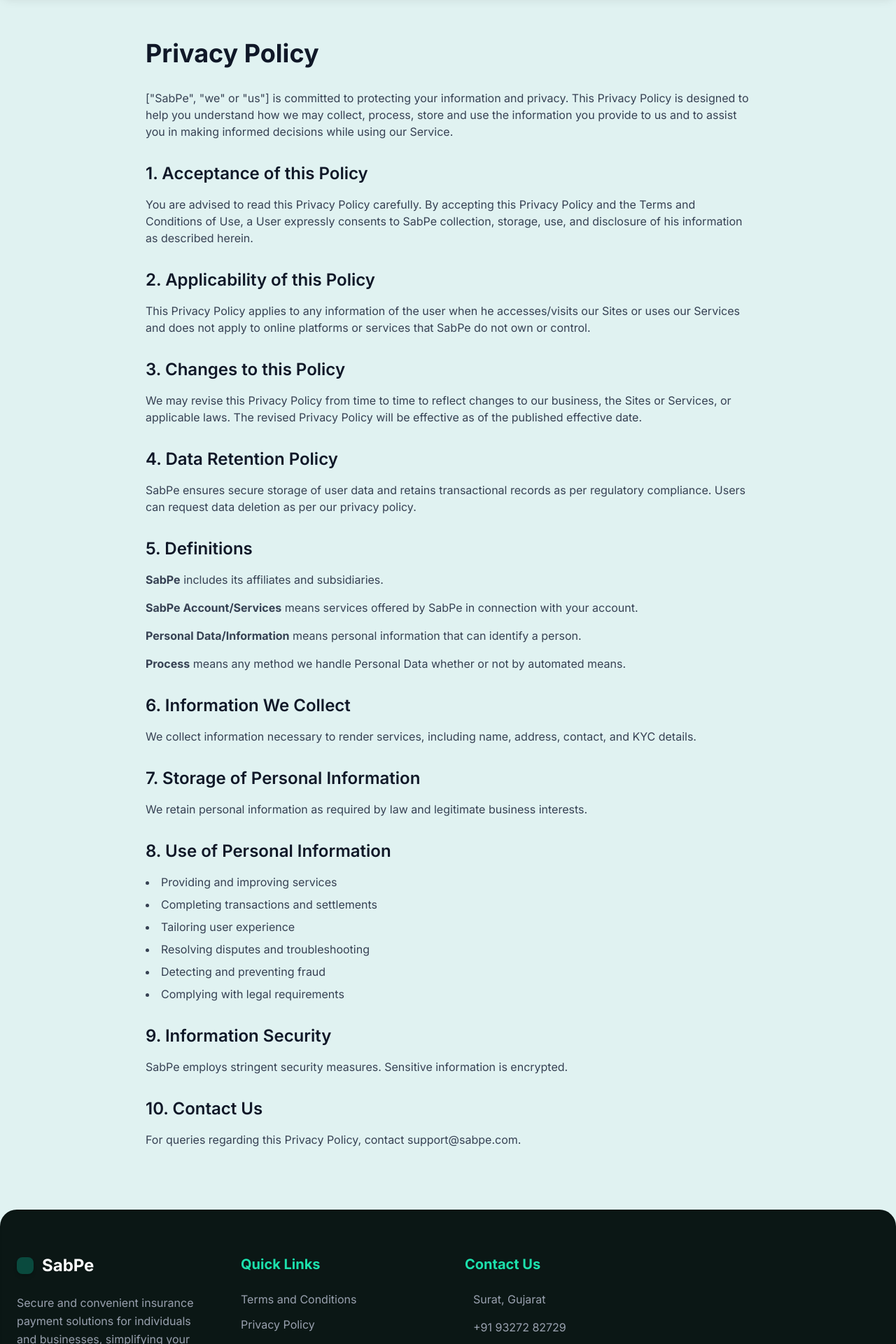
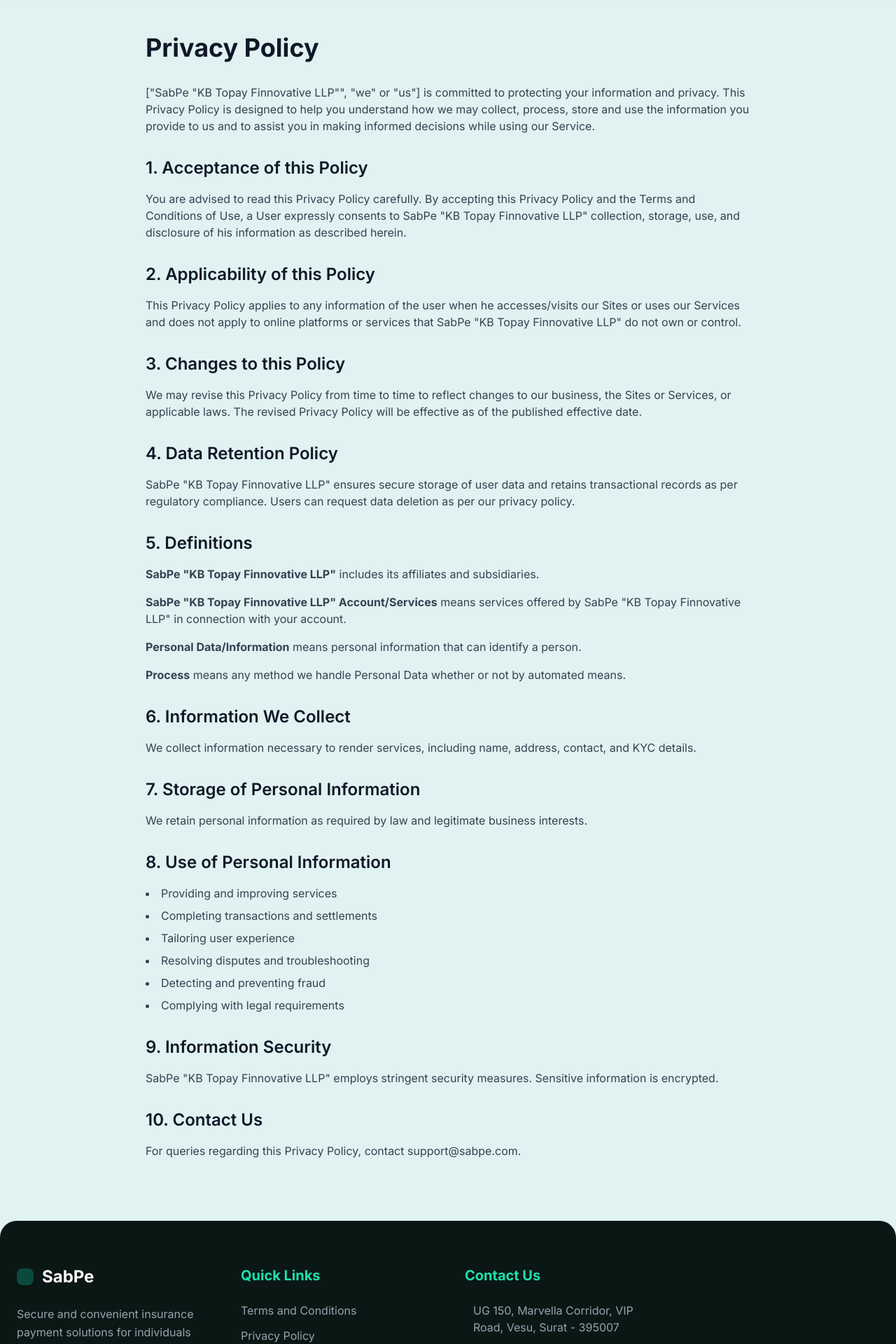
Before and after one commit to ParasUpadhayay-Clickpe/insurance-sabpe, a Next.js app: page /privacy-policy in a window 1280 px wide. Shown: the part 80-2000 px from the top of the page at 70% size. Built offline with nearby package versions, Linux system fonts and the light colour scheme.

Commit message:
update address and image

```diff
--- a/src/app/layout.tsx
+++ b/src/app/layout.tsx
@@ -46,8 +46,6 @@
               <Link href="/#about-us" className="font-medium text-gray-700 hover:text-primary transition duration-300">About Us</Link>
               <Link href="/#contact-us" className="font-medium text-gray-700 hover:text-primary transition duration-300">Contact</Link>
               <Link href="/pay-premium" className="font-medium text-gray-700 hover:text-primary transition duration-300">Pay Premium</Link>
-              <a href="https://SabPe.in/login.php" className="font-medium text-gray-700 hover:text-primary transition duration-300 ml-auto">Login</a>
-              <a href="https://SabPe.in/register.php" className="bg-primary text-white px-6 py-2 rounded-md font-bold hover:bg-secondary transition duration-300 shadow-md">Register</a>
             </nav>
             <button className="md:hidden text-gray-600 focus:outline-none">
               <i className="fas fa-bars text-xl" />
@@ -86,7 +84,7 @@
               <div>
                 <h4 className="text-xl font-bold mb-6 text-accent">Contact Us</h4>
                 <ul className="space-y-4 text-gray-400">
-                  <li className="flex items-start"><i className="fas fa-map-marker-alt mt-1 mr-3 text-secondary" /><span>Surat, Gujarat</span></li>
+                  <li className="flex items-start"><i className="fas fa-map-marker-alt mt-1 mr-3 text-secondary" /><span>UG 150, Marvella Corridor, VIP Road, Vesu, Surat -  395007</span></li>
                   <li className="flex items-center"><i className="fas fa-phone-alt mr-3 text-secondary" /><span>+91 93272 82729</span></li>
                   <li className="flex items-center"><i className="fas fa-envelope mr-3 text-secondary" /><span>support@sabpe.com</span></li>
                   <li className="flex items-center"><i className="fas fa-clock mr-3 text-secondary" /><span>Mon-Sat: 9:00 AM - 6:00 PM</span></li>
--- a/src/app/page.tsx
+++ b/src/app/page.tsx
@@ -81,7 +81,7 @@
             <div className="space-y-8">
               <div>
                 <h3 className="text-2xl font-semibold text-primary mb-3">📍 Our Location</h3>
-                <p className="text-gray-700 text-lg leading-relaxed">Surat, Gujarat</p>
+                <p className="text-gray-700 text-lg leading-relaxed">UG 150, Marvella Corridor, VIP Road, Vesu, Surat -  395007</p>
               </div>
               <div>
                 <h3 className="text-2xl font-semibold text-primary mb-3">📞 Call Us</h3>
--- a/src/app/privacy-policy/page.tsx
+++ b/src/app/privacy-policy/page.tsx
@@ -4,20 +4,20 @@
             <h1 className="text-4xl font-bold text-gray-900 mb-8">Privacy Policy</h1>
             <div className="prose prose-lg max-w-none text-gray-700">
                 <p className="mb-6">
-                    [&quot;SabPe&quot;, &quot;we&quot; or &quot;us&quot;] is committed to protecting your information and privacy. This
+                    [&quot;SabPe "KB Topay Finnovative LLP"&quot;, &quot;we&quot; or &quot;us&quot;] is committed to protecting your information and privacy. This
                     Privacy Policy is designed to help you understand how we may collect, process, store and use the
                     information you provide to us and to assist you in making informed decisions while using our Service.
                 </p>
                 <h2 className="text-2xl font-semibold text-gray-900 mt-8 mb-4">1. Acceptance of this Policy</h2>
                 <p className="mb-6">
                     You are advised to read this Privacy Policy carefully. By accepting this Privacy Policy and the Terms and
-                    Conditions of Use, a User expressly consents to SabPe collection, storage, use, and disclosure of his
+                    Conditions of Use, a User expressly consents to SabPe "KB Topay Finnovative LLP" collection, storage, use, and disclosure of his
                     information as described herein.
                 </p>
                 <h2 className="text-2xl font-semibold text-gray-900 mt-8 mb-4">2. Applicability of this Policy</h2>
                 <p className="mb-6">
                     This Privacy Policy applies to any information of the user when he accesses/visits our Sites or uses our
-                    Services and does not apply to online platforms or services that SabPe do not own or control.
+                    Services and does not apply to online platforms or services that SabPe "KB Topay Finnovative LLP" do not own or control.
                 </p>
                 <h2 className="text-2xl font-semibold text-gray-900 mt-8 mb-4">3. Changes to this Policy</h2>
                 <p className="mb-6">
@@ -27,12 +27,12 @@
                 </p>
                 <h2 className="text-2xl font-semibold text-gray-900 mt-8 mb-4">4. Data Retention Policy</h2>
                 <p className="mb-6">
-                    SabPe ensures secure storage of user data and retains transactional records as per regulatory compliance.
+                    SabPe "KB Topay Finnovative LLP" ensures secure storage of user data and retains transactional records as per regulatory compliance.
                     Users can request data deletion as per our privacy policy.
                 </p>
                 <h2 className="text-2xl font-semibold text-gray-900 mt-8 mb-4">5. Definitions</h2>
-                <p className="mb-4"><strong>SabPe</strong> includes its affiliates and subsidiaries.</p>
-                <p className="mb-4"><strong>SabPe Account/Services</strong> means services offered by SabPe in connection with your account.</p>
+                <p className="mb-4"><strong>SabPe "KB Topay Finnovative LLP"</strong> includes its affiliates and subsidiaries.</p>
+                <p className="mb-4"><strong>SabPe "KB Topay Finnovative LLP" Account/Services</strong> means services offered by SabPe "KB Topay Finnovative LLP" in connection with your account.</p>
                 <p className="mb-4"><strong>Personal Data/Information</strong> means personal information that can identify a person.</p>
                 <p className="mb-4"><strong>Process</strong> means any method we handle Personal Data whether or not by automated means.</p>
                 <h2 className="text-2xl font-semibold text-gray-900 mt-8 mb-4">6. Information We Collect</h2>
@@ -49,7 +49,7 @@
                     <li>Complying with legal requirements</li>
                 </ul>
                 <h2 className="text-2xl font-semibold text-gray-900 mt-8 mb-4">9. Information Security</h2>
-                <p className="mb-6">SabPe employs stringent security measures. Sensitive information is encrypted.</p>
+                <p className="mb-6">SabPe "KB Topay Finnovative LLP" employs stringent security measures. Sensitive information is encrypted.</p>
                 <h2 className="text-2xl font-semibold text-gray-900 mt-8 mb-4">10. Contact Us</h2>
                 <p className="mb-6">For queries regarding this Privacy Policy, contact support@sabpe.com.</p>
             </div>
--- a/src/app/terms-and-conditions/page.tsx
+++ b/src/app/terms-and-conditions/page.tsx
@@ -4,14 +4,14 @@
             <h1 className="text-4xl font-bold text-gray-900 mb-8">Terms And Conditions</h1>
             <div className="prose prose-lg max-w-none text-gray-700">
                 <p className="mb-6">
-                    These terms govern your use of SabPe services including online payments and related features. Please read them carefully.
+                    These terms govern your use of SabPe "KB Topay Finnovative LLP" services including online payments and related features. Please read them carefully.
                 </p>
                 <h2 className="text-2xl font-semibold text-gray-900 mt-8 mb-4">General</h2>
-                <p className="mb-6">This website and app are operated by SabPe. By using the Services, you agree to these terms.</p>
+                <p className="mb-6">This website and app are operated by SabPe "KB Topay Finnovative LLP". By using the Services, you agree to these terms.</p>
                 <h2 className="text-2xl font-semibold text-gray-900 mt-8 mb-4">Eligibility</h2>
                 <p className="mb-6">You must be 18+ and legally capable to form binding contracts in India, or a registered entity operating in India.</p>
                 <h2 className="text-2xl font-semibold text-gray-900 mt-8 mb-4">Registration</h2>
-                <p className="mb-6">Provide true, accurate, current and complete information. SabPe may reject or terminate access for violations.</p>
+                <p className="mb-6">Provide true, accurate, current and complete information. SabPe "KB Topay Finnovative LLP" may reject or terminate access for violations.</p>
                 <h2 className="text-2xl font-semibold text-gray-900 mt-8 mb-4">Payment Types</h2>
                 <p className="mb-6">Services include Rent, Utility, Vendor, GST and others as specified. Users are responsible for tax implications.</p>
                 <h2 className="text-2xl font-semibold text-gray-900 mt-8 mb-4">User Obligations</h2>
@@ -22,11 +22,11 @@
                     <li>Bear applicable taxes</li>
                 </ul>
                 <h2 className="text-2xl font-semibold text-gray-900 mt-8 mb-4">Security</h2>
-                <p className="mb-6">Users are responsible for safeguarding credentials. SabPe employs robust security practices.</p>
+                <p className="mb-6">Users are responsible for safeguarding credentials. SabPe "KB Topay Finnovative LLP" employs robust security practices.</p>
                 <h2 className="text-2xl font-semibold text-gray-900 mt-8 mb-4">Payment Terms - Fees</h2>
                 <p className="mb-6">Convenience fees are disclosed prior to transaction and are non-refundable, except for technical failures.</p>
                 <h2 className="text-2xl font-semibold text-gray-900 mt-8 mb-4">Limitation of Liability</h2>
-                <p className="mb-6">To the maximum extent permitted by law, SabPe is not liable for indirect or consequential damages.</p>
+                <p className="mb-6">To the maximum extent permitted by law, SabPe "KB Topay Finnovative LLP" is not liable for indirect or consequential damages.</p>
                 <h2 className="text-2xl font-semibold text-gray-900 mt-8 mb-4">Contact Information</h2>
                 <p className="mb-6">For queries, contact support@sabpe.com.</p>
             </div>
```
